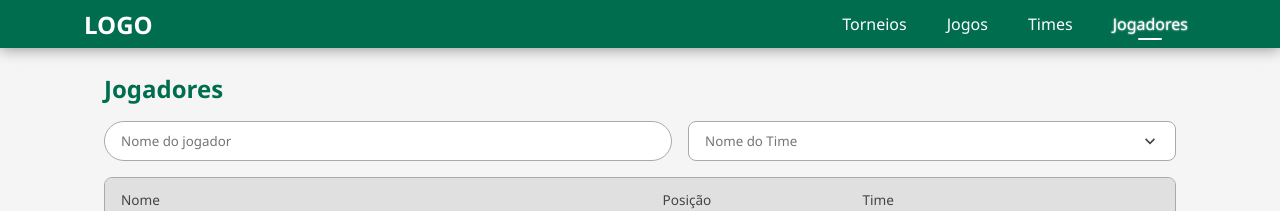
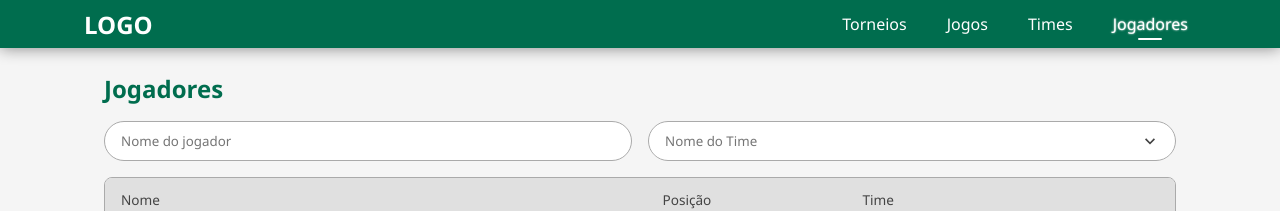
Before and after one commit to gabriel-dp/Brascode, a React (Vite) app: page /jogadores in a window 1280 px wide. Shown: the top 211 px of the page. Built offline with nearby package versions, Linux system fonts and the light colour scheme.

Commit message:
:art: Adjust filter styles

```diff
--- a/src/components/DropdownOptions/styles.ts
+++ b/src/components/DropdownOptions/styles.ts
@@ -12,20 +12,10 @@ export const DropdownContainer = styled.div`
 export const DropdownHeader = styled.div`
 	width: 100%;
 	height: 100%;
-	padding-right: 1.5rem;
-	border-radius: 0.5rem;
+	border-radius: 100rem;
 	background-color: ${(props) => props.theme.white};
-	border: 1px solid ${(props) => props.theme.gray};
 	color: ${(props) => props.theme.text};
 	cursor: pointer;
-
-	overflow: hidden;
-	white-space: nowrap;
-	text-overflow: ellipsis;
-
-	.title {
-		font-size: 0.85rem;
-	}
 
 	.icon {
 		font-size: 1.25rem;
@@ -33,10 +23,6 @@ export const DropdownHeader = styled.div`
 		right: 1rem;
 		top: 50%;
 		transform: translateY(-40%);
-	}
-
-	* {
-		border: none;
 	}
 `;
 
--- a/src/pages/Players/index.tsx
+++ b/src/pages/Players/index.tsx
@@ -5,7 +5,7 @@ import DataTable from "@/components/DataTable";
 import Searchbar from "@/components/Searchbar";
 import data from "@/data/players.json";
 
-import { PlayersContainer, FilterContainer, NameSearchContainer, TeamSearchContainer } from "./styles";
+import { PlayersContainer, FilterContainer, Filter } from "./styles";
 import DropdownOptions from "@/components/DropdownOptions";
 import useSearchTimeout from "@/hooks/useSearchTimeout";
 
@@ -46,12 +46,12 @@ export default function Players() {
 		<PlayersContainer>
 			<h1>Jogadores</h1>
 			<FilterContainer>
-				<NameSearchContainer>
+				<Filter className="player">
 					<Searchbar placeholder="Nome do jogador" value={playerName} setValue={setPlayerName} />
-				</NameSearchContainer>
-				<TeamSearchContainer>
+				</Filter>
+				<Filter className="team">
 					<DropdownOptions title="Selecione o Time" selected={team} setSelected={setTeam} items={teams} />
-				</TeamSearchContainer>
+				</Filter>
 			</FilterContainer>
 			<DataTable header={Object.values(PlayerTableHeader)} body={PlayerTableBody} />
 		</PlayersContainer>
--- a/src/pages/Players/styles.ts
+++ b/src/pages/Players/styles.ts
@@ -17,14 +17,15 @@ export const FilterContainer = styled.div`
 	gap: 1rem;
 `;
 
-export const NameSearchContainer = styled.div`
-	width: min(20rem, 100%);
+export const Filter = styled.div`
 	height: 2.5rem;
 	flex-grow: 1;
+
+	&.player {
+		width: min(100%, 15rem);
+	}
+
+	&.team {
+		width: min(100%, 15rem);
+	}
 `;
-
-export const TeamSearchContainer = styled.div`
-	width: min(15rem, 100%);
-	height: 2.5rem;
-	flex-grow: 1;
-`;
```
